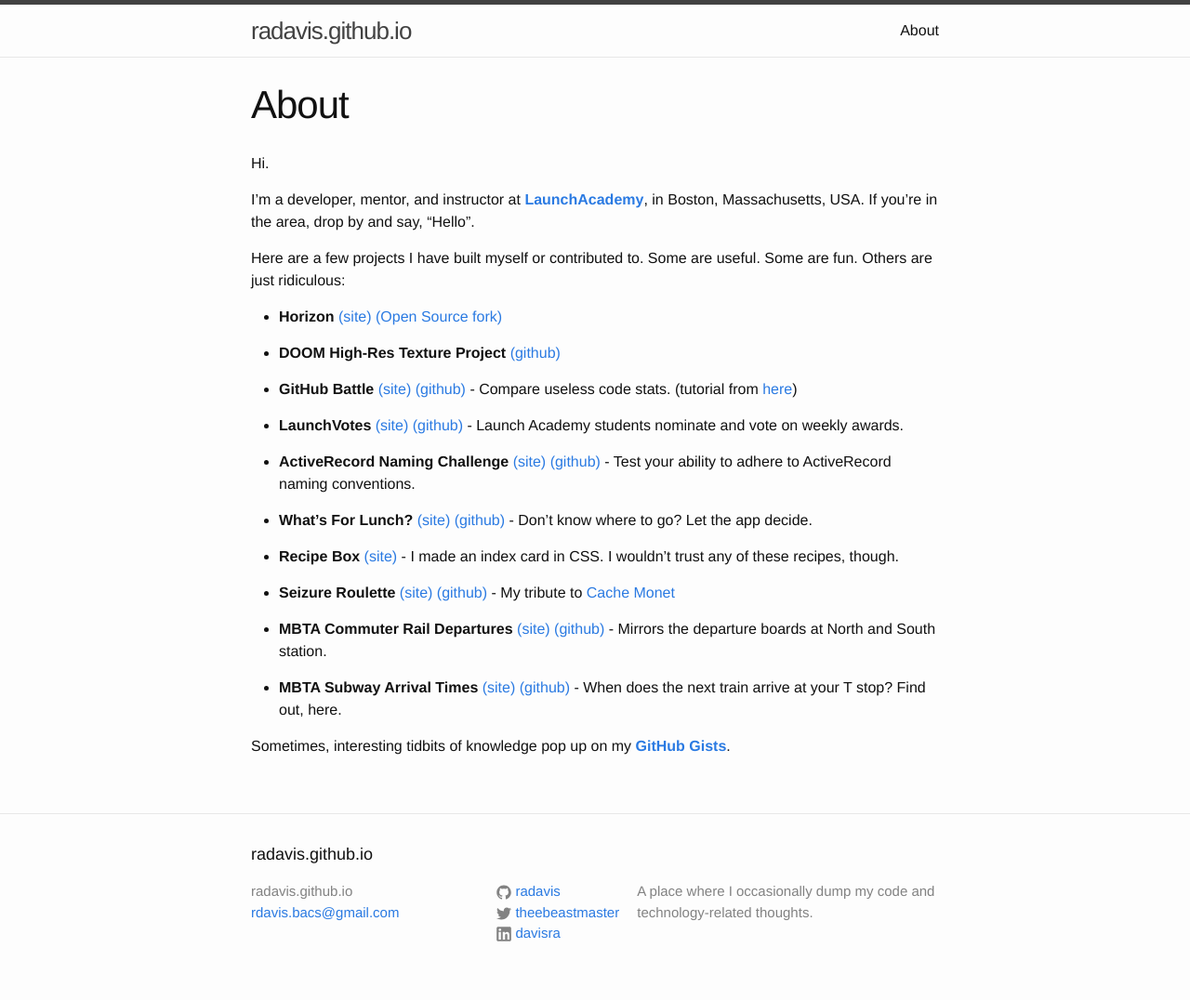
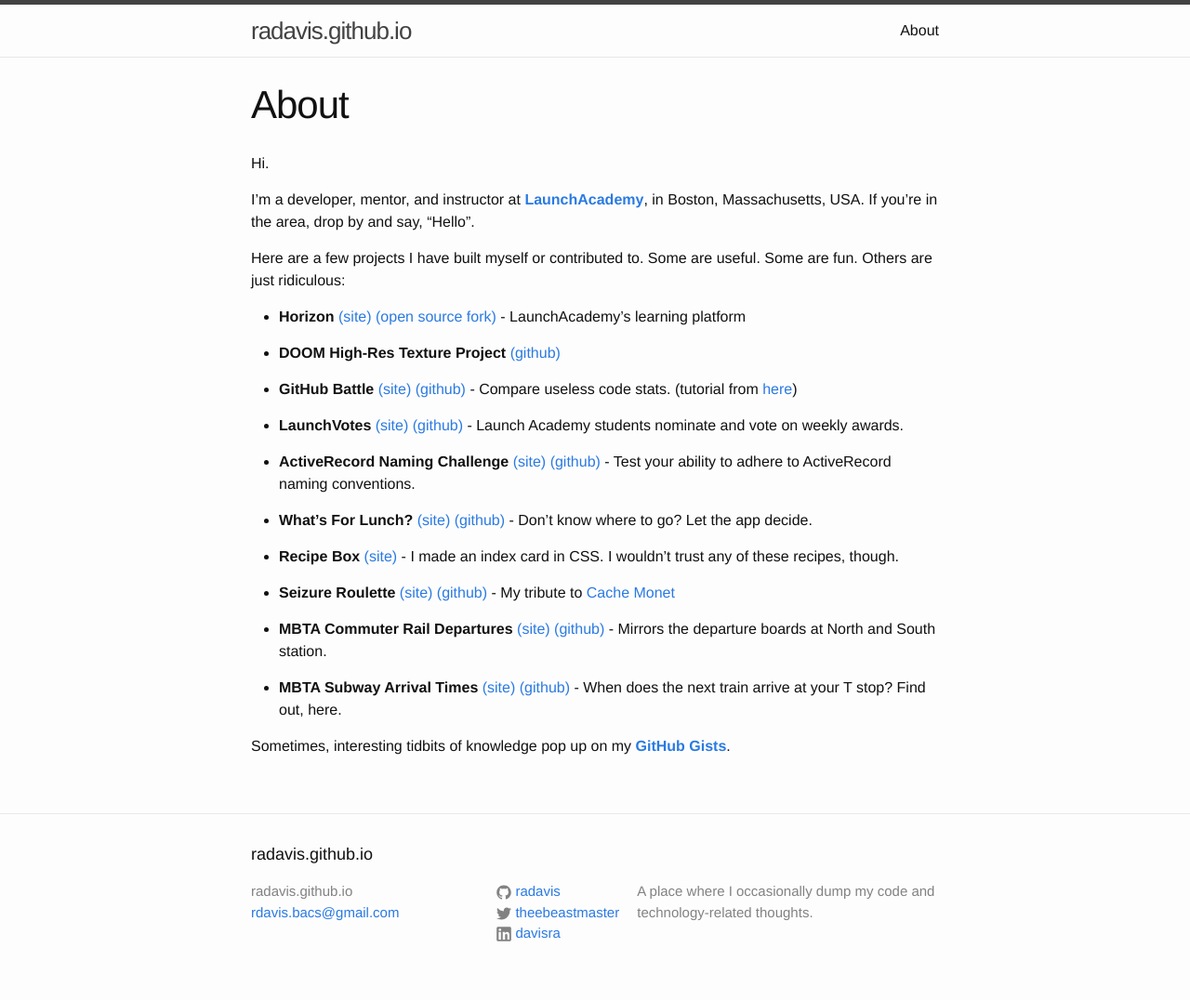
Before and after one commit to radavis/radavis.github.io, a Jekyll site: the page built from about.md, in a window 1280 px wide. Shown: the whole page at 93% size. Built offline with Jekyll 4.4.1, drawn with Linux system fonts in a browser that asks for light colours.

Commit message:
change case

```diff
--- a/about.md
+++ b/about.md
@@ -12,7 +12,8 @@
 
   * __Horizon__
   [(site)](http://learn.launchacademy.com/)
-  [(Open Source fork)](https://github.com/launchacademy/horizon)
+  [(open source fork)](https://github.com/launchacademy/horizon)
+  \- LaunchAcademy's learning platform
 
   * __DOOM High-Res Texture Project__
   [(github)](https://github.com/KuriKai/DHTP)
```
